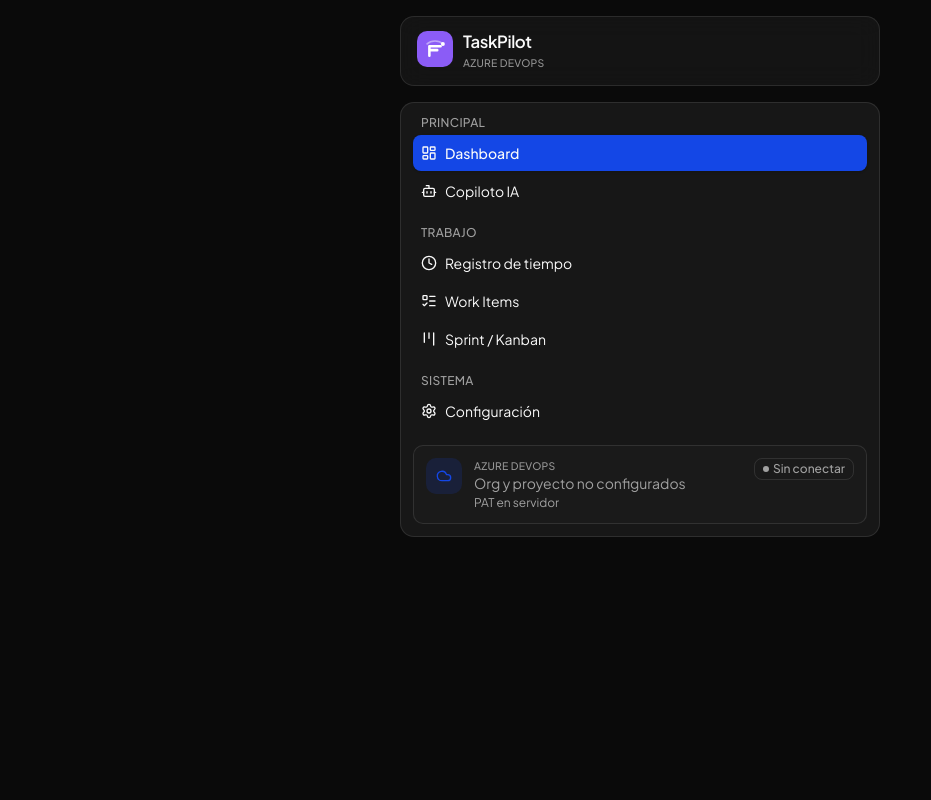
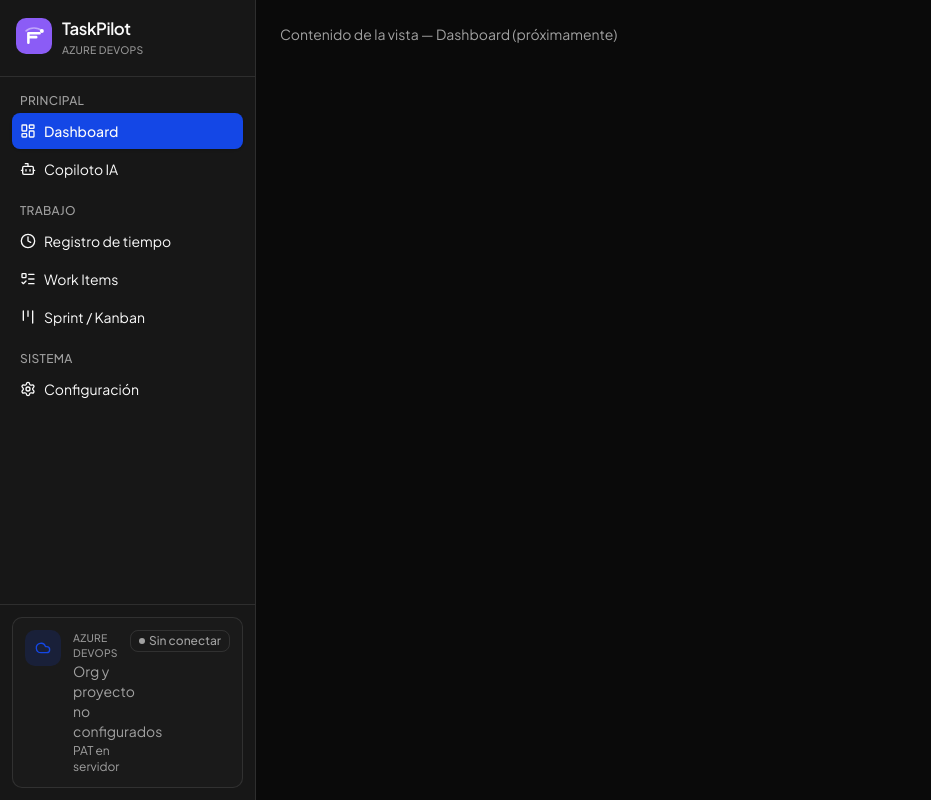
Before and after one commit to Luis0714/task-log, a Next.js app: page / in a window 1280 px wide. Shown: the whole page, without its empty margins (0-931 px from the left). Built offline with nearby package versions, Linux system fonts and the light colour scheme.

Commit message:
Refactor home page layout by introducing AppSidebar for navigation and connection display. Implement NavMenu for structured navigation and add configuration for main navigation items.

```diff
--- a/src/app/page.tsx
+++ b/src/app/page.tsx
@@ -1,9 +1,4 @@
-import { Bot, Clock, Kanban, LayoutDashboard, ListTodo, Settings } from "lucide-react";
-
-import { AppLogo } from "@/components/brand/app-logo";
-import { AdoConnectionBadge } from "@/components/connection/ado-connection-badge";
-import { NavGroup, NavGroupList } from "@/components/navigation/nav-group";
-import { NavItem, NavItemList } from "@/components/navigation/nav-item";
+import { AppSidebar } from "@/components/layout/app-sidebar";
 import { mapAuthStateToConnectionDisplay } from "@/lib/auth/connection-display";
 import { getServerAuthState } from "@/lib/auth/server-state";
 
@@ -14,40 +9,12 @@
   const connection = mapAuthStateToConnectionDisplay(auth);
 
   return (
-    <main className="mx-auto flex min-h-full w-full max-w-md flex-col gap-4 p-4 sm:max-w-lg">
-      <header className="border-sidebar-border bg-sidebar/80 sticky top-0 z-10 -mx-4 border-b px-4 py-3 backdrop-blur-md sm:static sm:mx-0 sm:rounded-xl sm:border sm:px-4">
-        <AppLogo />
-      </header>
+    <div className="bg-background flex min-h-full flex-col md:flex-row">
+      <AppSidebar connection={connection} activePath="/" className="md:w-64 md:shrink-0" />
 
-      <nav
-        aria-label="Vista previa de navegación"
-        className="border-sidebar-border bg-sidebar flex w-full flex-col gap-4 rounded-xl border p-3"
-      >
-        <NavGroupList>
-          <NavGroup title="Principal">
-            <NavItemList aria-label="Principal">
-              <NavItem href="/" label="Dashboard" icon={LayoutDashboard} isActive />
-              <NavItem href="/copilot" label="Copiloto IA" icon={Bot} />
-            </NavItemList>
-          </NavGroup>
-
-          <NavGroup title="Trabajo">
-            <NavItemList aria-label="Trabajo">
-              <NavItem href="/time-log" label="Registro de tiempo" icon={Clock} />
-              <NavItem href="/work-items" label="Work Items" icon={ListTodo} />
-              <NavItem href="/sprint" label="Sprint / Kanban" icon={Kanban} />
-            </NavItemList>
-          </NavGroup>
-
-          <NavGroup title="Sistema">
-            <NavItemList aria-label="Sistema">
-              <NavItem href="/settings" label="Configuración" icon={Settings} />
-            </NavItemList>
-          </NavGroup>
-        </NavGroupList>
-
-        <AdoConnectionBadge {...connection} />
-      </nav>
-    </main>
+      <main className="mx-auto flex w-full max-w-md flex-1 flex-col p-4 sm:max-w-lg md:max-w-none md:p-6">
+        <p className="text-muted-foreground text-sm">Contenido de la vista — Dashboard (próximamente)</p>
+      </main>
+    </div>
   );
 }
--- /dev/null
+++ b/src/components/layout/app-sidebar.tsx
@@ -0,0 +1,39 @@
+import { AppLogo } from "@/components/brand/app-logo";
+import { AdoConnectionBadge } from "@/components/connection/ado-connection-badge";
+import { NavMenu } from "@/components/navigation/nav-menu";
+import { MAIN_NAVIGATION } from "@/config/navigation";
+import type { AdoConnectionDisplay } from "@/lib/auth/connection-display";
+import { cn } from "@/lib/utils";
+
+export type AppSidebarProps = {
+  connection: AdoConnectionDisplay;
+  activePath: string;
+  className?: string;
+};
+
+export function AppSidebar({ connection, activePath, className }: AppSidebarProps) {
+  return (
+    <aside
+      className={cn(
+        "border-sidebar-border bg-sidebar flex min-h-0 w-full flex-col rounded-xl border",
+        "md:min-h-screen md:rounded-none md:border-y-0 md:border-r md:border-l-0",
+        className,
+      )}
+    >
+      <header className="border-sidebar-border shrink-0 border-b px-4 py-4">
+        <AppLogo />
+      </header>
+
+      <nav
+        aria-label="Navegación principal"
+        className="min-h-0 flex-1 overflow-y-auto px-3 py-4"
+      >
+        <NavMenu groups={MAIN_NAVIGATION} activePath={activePath} />
+      </nav>
+
+      <footer className="border-sidebar-border shrink-0 border-t p-3">
+        <AdoConnectionBadge {...connection} />
+      </footer>
+    </aside>
+  );
+}
--- /dev/null
+++ b/src/components/navigation/nav-menu.tsx
@@ -0,0 +1,31 @@
+import { NavGroup, NavGroupList } from "@/components/navigation/nav-group";
+import { NavItem, NavItemList } from "@/components/navigation/nav-item";
+import type { NavGroupConfig } from "@/config/navigation";
+import { isNavItemActive } from "@/lib/navigation/is-nav-active";
+
+export type NavMenuProps = {
+  groups: NavGroupConfig[];
+  activePath: string;
+};
+
+export function NavMenu({ groups, activePath }: NavMenuProps) {
+  return (
+    <NavGroupList>
+      {groups.map((group) => (
+        <NavGroup key={group.title} title={group.title}>
+          <NavItemList aria-label={group.title}>
+            {group.items.map((item) => (
+              <NavItem
+                key={item.href}
+                href={item.href}
+                label={item.label}
+                icon={item.icon}
+                isActive={isNavItemActive(activePath, item.href)}
+              />
+            ))}
+          </NavItemList>
+        </NavGroup>
+      ))}
+    </NavGroupList>
+  );
+}
--- /dev/null
+++ b/src/config/navigation.ts
@@ -0,0 +1,42 @@
+import {
+  Bot,
+  Clock,
+  Kanban,
+  LayoutDashboard,
+  ListTodo,
+  Settings,
+  type LucideIcon,
+} from "lucide-react";
+
+export type NavItemConfig = {
+  href: string;
+  label: string;
+  icon: LucideIcon;
+};
+
+export type NavGroupConfig = {
+  title: string;
+  items: NavItemConfig[];
+};
+
+export const MAIN_NAVIGATION: NavGroupConfig[] = [
+  {
+    title: "Principal",
+    items: [
+      { href: "/", label: "Dashboard", icon: LayoutDashboard },
+      { href: "/copilot", label: "Copiloto IA", icon: Bot },
+    ],
+  },
+  {
+    title: "Trabajo",
+    items: [
+      { href: "/time-log", label: "Registro de tiempo", icon: Clock },
+      { href: "/work-items", label: "Work Items", icon: ListTodo },
+      { href: "/sprint", label: "Sprint / Kanban", icon: Kanban },
+    ],
+  },
+  {
+    title: "Sistema",
+    items: [{ href: "/settings", label: "Configuración", icon: Settings }],
+  },
+];
--- /dev/null
+++ b/src/lib/navigation/is-nav-active.ts
@@ -0,0 +1,7 @@
+export function isNavItemActive(pathname: string, href: string): boolean {
+  if (href === "/") {
+    return pathname === "/";
+  }
+
+  return pathname === href || pathname.startsWith(`${href}/`);
+}
```
